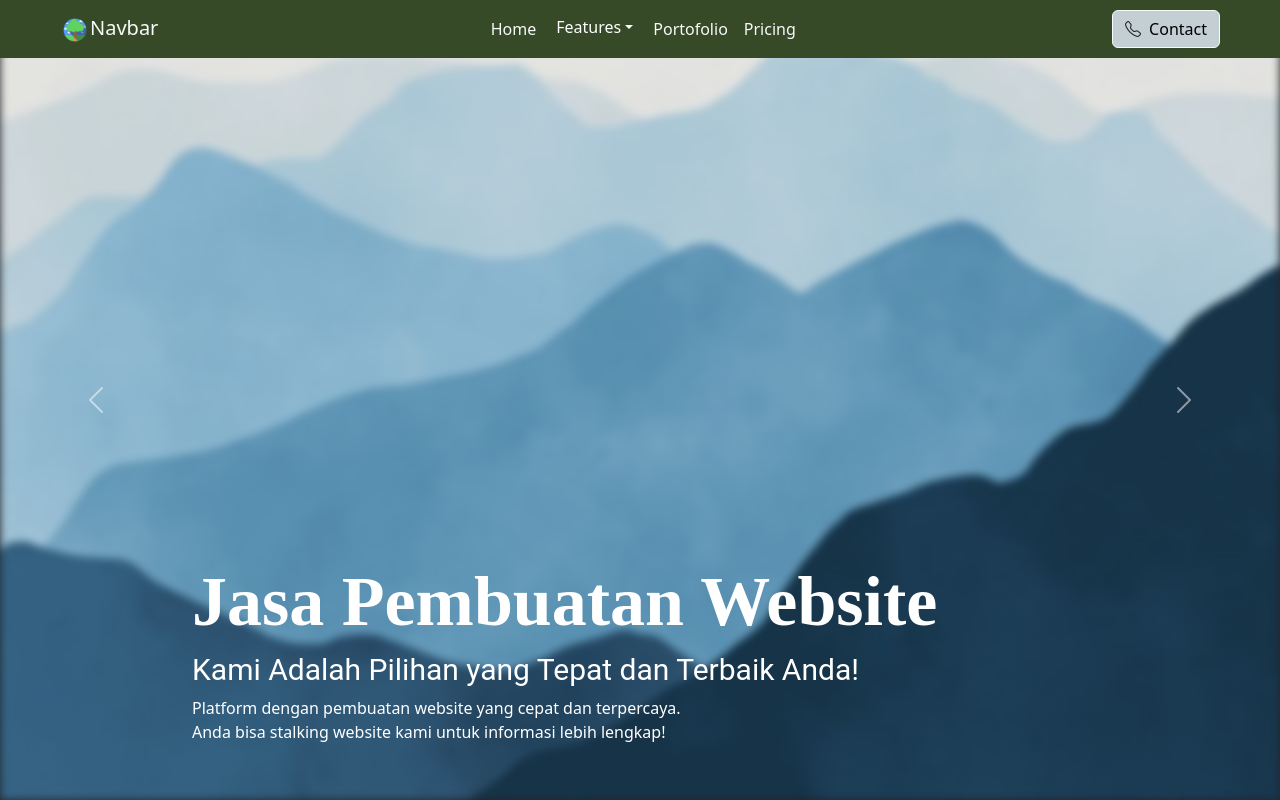
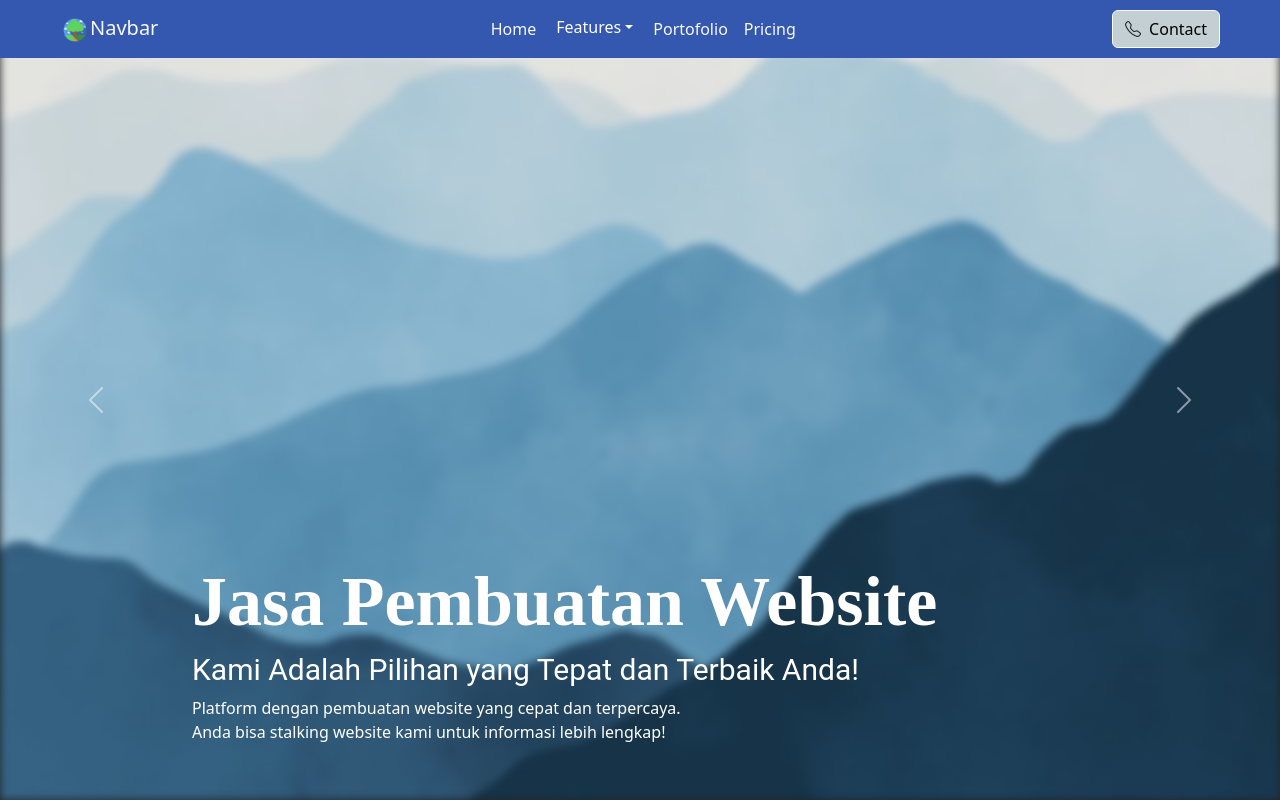
Before and after one commit to Alf4thG3lardi/UKOM-2nd-try, a React (Create React App) app: page / in a window 1280 px wide. Shown: the top 800 px of the page. Built offline with nearby package versions, Linux system fonts and the light colour scheme.

Commit message:
Add files via upload

```diff
--- a/src/Home page/navbar/navbar.js
+++ b/src/Home page/navbar/navbar.js
@@ -5,7 +5,7 @@ import { Link } from "react-router-dom";
 const Navbar = () => {
   return (
     <div>
-      <nav class="navbar navbar-expand-md px-5 fixed-top" style={{ background: "#364a28" }}>
+      <nav class="navbar navbar-expand-md px-5 fixed-top" style={{ background: '#3457AF' }}>
         <div class="container-fluid">
           <Link to="/" class="navbar-brand text-light">
             <img src={logo} width="30" height="30" class="d-inline-block align-text-center" />
@@ -19,12 +19,12 @@ const Navbar = () => {
             <span class="navbar-toggler-icon"></span>
           </button>
           <div class="collapse navbar-collapse justify-content-center" id="navbarNavAltMarkup">
-            <div class="navbar-nav">
+            <div class="navbar-nav active">
               <Link class="nav-link text-light" to="/">
                 Home
               </Link>
               <div class="dropdown">
-                <a style={{ background: "#364a28", border:'none' }} class="btn btn-secondary dropdown-toggle" href="#" role="button" id="dropdownMenuLink" data-bs-toggle="dropdown" aria-expanded="false">
+                <a style={{ background: '#3457AF', border:'none' }} class="btn btn-secondary dropdown-toggle" href="#" role="button" id="dropdownMenuLink" data-bs-toggle="dropdown" aria-expanded="false">
                   Features
                 </a>
                 <ul class="dropdown-menu" aria-labelledby="dropdownMenuLink">
```
